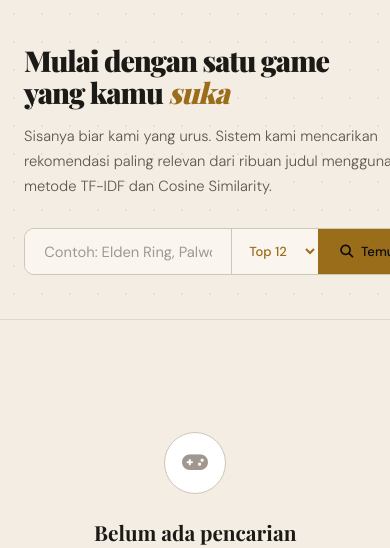
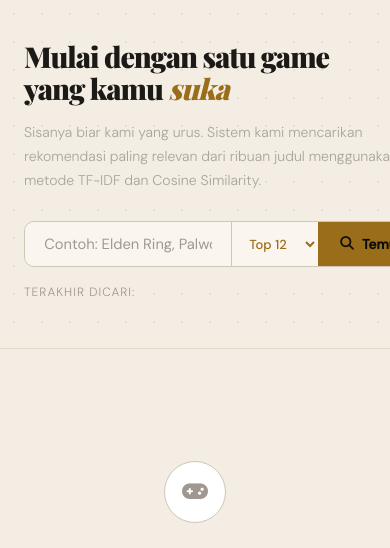
Before and after one commit to Farhanrhm/Sistem-Rekomendasi-Game-PC-Berbasis-Web, a Flask app: page / in a window 390 px wide. Shown: the part 69-617 px from the top of the page. Run offline with Flask 3, Linux system fonts and the light colour scheme; some web fonts are replaced.

Commit message:
style: optimize mobile responsiveness and UI alignment

```diff
--- a/templates/index.html
+++ b/templates/index.html
@@ -35,8 +35,8 @@
             --gold-subtle: rgba(201, 153, 63, 0.08);
             --red: #d94f4f;
             --text-1: #edeae2;
-            --text-2: #7e7c78;
-            --text-3: #3d3c3a;
+            --text-2: #a3a098;
+            --text-3: #585652;
             --border: #232328;
             --border-md: #2e2e35;
             --font-display: "Playfair Display", Georgia, serif;
@@ -182,11 +182,12 @@
         .hero h1 { font-family: var(--font-display); font-size: clamp(1.9rem, 3vw, 2.8rem); font-weight: 900; line-height: 1.12; letter-spacing: -1px; color: var(--text-1); margin-bottom: 1rem; }
         .hero h1 em { font-style: italic; color: var(--gold); }
         .hero-sub { font-size: 0.92rem; color: var(--text-2); margin-bottom: 1.8rem; max-width: 420px; line-height: 1.7; }
-        .search-wrap { display: flex; max-width: 500px; border: 1px solid var(--border-md); border-radius: var(--r-md); overflow: hidden; }
+        .search-wrap { display: flex; max-width: 500px; min-height: 44px; border: 1px solid var(--border-md); border-radius: var(--r-md); overflow: hidden; }
         .search-wrap:focus-within { border-color: var(--gold); box-shadow: 0 0 0 3px var(--gold-subtle); }
-        .search-wrap input { flex: 1; background: var(--bg-surface); border: none; outline: none; color: var(--text-1); font-family: var(--font-body); font-size: 0.92rem; padding: 0.8rem 1.2rem; }
+        .search-wrap input { flex: 1; min-height: 44px; background: var(--bg-surface); border: none; outline: none; color: var(--text-1); font-family: var(--font-body); font-size: 0.92rem; padding: 0.6rem 1.2rem; }
         .search-wrap input::placeholder { color: var(--text-3); }
-        .search-btn { background: var(--gold); color: #0c0c0d; border: none; padding: 0 1.4rem; font-family: var(--font-body); font-size: 0.82rem; font-weight: 500; cursor: pointer; display: flex; align-items: center; gap: 8px; white-space: nowrap; transition: background 0.2s; }
+        .search-wrap select#top_n_select { min-height: 44px; height: 44px; }
+        .search-btn { min-height: 44px; height: 44px; background: var(--gold); color: #0c0c0d; border: none; padding: 0 1.4rem; font-family: var(--font-body); font-size: 0.85rem; font-weight: 600; cursor: pointer; display: flex; align-items: center; justify-content: center; gap: 8px; white-space: nowrap; transition: background 0.2s; }
         .search-btn:hover { background: var(--gold-bright); }
         .error-msg { display: inline-flex; align-items: center; gap: 8px; margin-top: 1rem; font-size: 0.82rem; color: var(--red); background: rgba(217, 79, 79, 0.07); border: 1px solid rgba(217, 79, 79, 0.18); border-radius: var(--r-sm); padding: 8px 14px; }
 
@@ -342,7 +343,33 @@
         /* LOADING ANIMATION (NEW) */
         @keyframes spin { 0% { transform: rotate(0deg); } 100% { transform: rotate(360deg); } }
 
-        /* RESPONSIVE */
+        /* MOBILE UTILITY & HORIZONTAL SCROLL */
+        .scroll-horizontal {
+            display: flex !important;
+            flex-wrap: nowrap !important;
+            overflow-x: auto !important;
+            white-space: nowrap !important;
+            -webkit-overflow-scrolling: touch;
+            padding-bottom: 6px;
+            gap: 8px;
+            scrollbar-width: none; /* Firefox */
+            -ms-overflow-style: none; /* IE/Edge */
+        }
+        .scroll-horizontal::-webkit-scrollbar {
+            display: none; /* Chrome/Safari */
+        }
+        .scroll-horizontal > * {
+            flex-shrink: 0;
+        }
+
+        .filter-bar-container {
+            display: flex;
+            gap: 10px;
+            align-items: center;
+            flex-wrap: wrap;
+        }
+
+        /* RESPONSIVE MEDIA QUERIES */
         @media(max-width: 900px) {
             .hero { grid-template-columns: 1fr; }
             .hero-deco { display: none; }
@@ -354,11 +381,39 @@
             .container { padding: 2rem 1.5rem 4rem; }
             .navbar, .footer { padding-left: 1.5rem; padding-right: 1.5rem; }
         }
+        @media(max-width: 768px) {
+            .section-header {
+                flex-direction: column !alignment;
+                align-items: flex-start !important;
+                gap: 12px !important;
+            }
+            .filter-bar-container {
+                width: 100%;
+                display: flex;
+                flex-wrap: wrap;
+                gap: 8px;
+            }
+            .filter-bar-container select#filter-genre,
+            .filter-bar-container select#filter-price {
+                flex: 1 1 calc(50% - 4px) !important;
+                min-width: 0 !important;
+                box-sizing: border-box;
+            }
+            .filter-bar-container select#sort-grid {
+                flex: 1 1 100% !important;
+            }
+            .filter-bar-container button#share-btn {
+                flex: 1 1 100% !important;
+                margin: 0 !important;
+                text-align: center;
+                justify-content: center;
+            }
+        }
         @media(max-width: 600px) {
-            .rec-grid { grid-template-columns: repeat(auto-fill, minmax(175px, 1fr)); gap: 0.8rem; }
+            .rec-grid { grid-template-columns: repeat(auto-fill, minmax(160px, 1fr)); gap: 0.8rem; }
             .hero h1 { font-size: 1.8rem; }
+            .hero-sub { font-size: 0.88rem; color: #a8a59e; }
             .footer { flex-direction: column; gap: 6px; text-align: center; }
-            .section-header { flex-direction: column; gap: 4px; }
         }
 
         /* MODAL EXPLAINABLE AI (XAI) */
@@ -484,8 +539,8 @@
                 </div>
             </form>
 
-            <div id="search-history" style="margin-top: 1rem; display: flex; gap: 8px; flex-wrap: wrap; align-items: center; display: none;">
-                <span data-i18n="history-label" style="font-size: 0.75rem; color: var(--text-4); text-transform: uppercase; letter-spacing: 1px;">Terakhir Dicari:</span>
+            <div id="search-history" class="scroll-horizontal" style="margin-top: 1rem; align-items: center; display: none;">
+                <span data-i18n="history-label" style="font-size: 0.75rem; color: var(--text-3); text-transform: uppercase; letter-spacing: 1px; flex-shrink: 0;">Terakhir Dicari:</span>
             </div>
 
             {% if error %}
@@ -493,9 +548,9 @@
             {% if suggestions %}
             <div style="margin-top: 1.2rem;">
                 <p style="font-size: 0.85rem; color: var(--text-2); margin-bottom: 8px;" data-i18n="suggestion-title">Mungkin Anda mencari game populer ini?</p>
-                <div style="display: flex; gap: 8px; flex-wrap: wrap;">
+                <div class="scroll-horizontal">
                     {% for sug in suggestions %}
-                    <a href="/?q={{ sug | urlencode }}" class="tag" style="background: var(--bg-surface); cursor: pointer; transition: 0.2s; border-color: var(--gold-dim); color: var(--gold);">{{ sug }}</a>
+                    <a href="/?q={{ sug | urlencode }}" class="tag" style="background: var(--bg-surface); cursor: pointer; transition: 0.2s; border-color: var(--gold-dim); color: var(--gold); flex-shrink: 0;">{{ sug }}</a>
                     {% endfor %}
                 </div>
             </div>
@@ -611,11 +666,11 @@
                     <span class="section-title" data-i18n="similar-rec">Rekomendasi Serupa</span>
                 </div>
 
-                <div style="display: flex; gap: 10px; align-items: center; flex-wrap: wrap;">
-                    <button id="share-btn" class="btn-detail" style="margin: 0; padding: 0.45rem 1rem; color: var(--gold); border-color: var(--gold);" title="Copy Link Hasil">
+                <div class="filter-bar-container">
+                    <button id="share-btn" class="btn-detail" style="margin: 0; padding: 0.55rem 1rem; color: var(--gold); border-color: var(--gold); min-height: 44px; display: inline-flex; align-items: center; justify-content: center; gap: 6px;" title="Copy Link Hasil">
                         <i class="fas fa-link"></i> <span data-i18n="share-btn">Share</span>
                     </button>
-                    <select id="filter-genre" style="background: var(--bg-elevated); color: var(--text-1); border: 1px solid var(--border-md); padding: 0.45rem 0.8rem; border-radius: var(--r-sm); font-family: var(--font-body); font-size: 0.82rem; outline: none; cursor: pointer;">
+                    <select id="filter-genre" style="background: var(--bg-elevated); color: var(--text-1); border: 1px solid var(--border-md); padding: 0.55rem 0.8rem; border-radius: var(--r-sm); font-family: var(--font-body); font-size: 0.85rem; outline: none; cursor: pointer; min-height: 44px;">
                         <option value="all" data-i18n="genre-all">🎮 Semua Genre</option>
                         <option value="action">Action</option>
                         <option value="adventure">Adventure</option>
@@ -626,14 +681,14 @@
                         <option value="simulation">Simulation</option>
                         <option value="sports">Sports</option>
                     </select>
-                    <select id="filter-price" style="background: var(--bg-elevated); color: var(--text-1); border: 1px solid var(--border-md); padding: 0.45rem 0.8rem; border-radius: var(--r-sm); font-family: var(--font-body); font-size: 0.82rem; outline: none; cursor: pointer;">
+                    <select id="filter-price" style="background: var(--bg-elevated); color: var(--text-1); border: 1px solid var(--border-md); padding: 0.55rem 0.8rem; border-radius: var(--r-sm); font-family: var(--font-body); font-size: 0.85rem; outline: none; cursor: pointer; min-height: 44px;">
                         <option value="all" data-i18n="price-all">🏷️ Semua Harga</option>
                         <option value="free" data-i18n="price-free">Gratis (Free to Play)</option>
                         <option value="under10" data-i18n="price-under10">Di bawah $10</option>
                         <option value="under30" data-i18n="price-under30">Di bawah $30</option>
                         <option value="above30" data-i18n="price-above30">Di atas $30</option>
                     </select>
-                    <select id="sort-grid" style="background: var(--bg-elevated); color: var(--text-1); border: 1px solid var(--border-md); padding: 0.45rem 0.8rem; border-radius: var(--r-sm); font-family: var(--font-body); font-size: 0.82rem; outline: none; cursor: pointer;">
+                    <select id="sort-grid" style="background: var(--bg-elevated); color: var(--text-1); border: 1px solid var(--border-md); padding: 0.55rem 0.8rem; border-radius: var(--r-sm); font-family: var(--font-body); font-size: 0.85rem; outline: none; cursor: pointer; min-height: 44px;">
                         <option value="match_desc" data-i18n="sort-match">Highest Match</option>
                         <option value="rating_desc" data-i18n="sort-rating">Best Rating</option>
                         <option value="price_asc" data-i18n="sort-price">Lowest Price</option>
```
